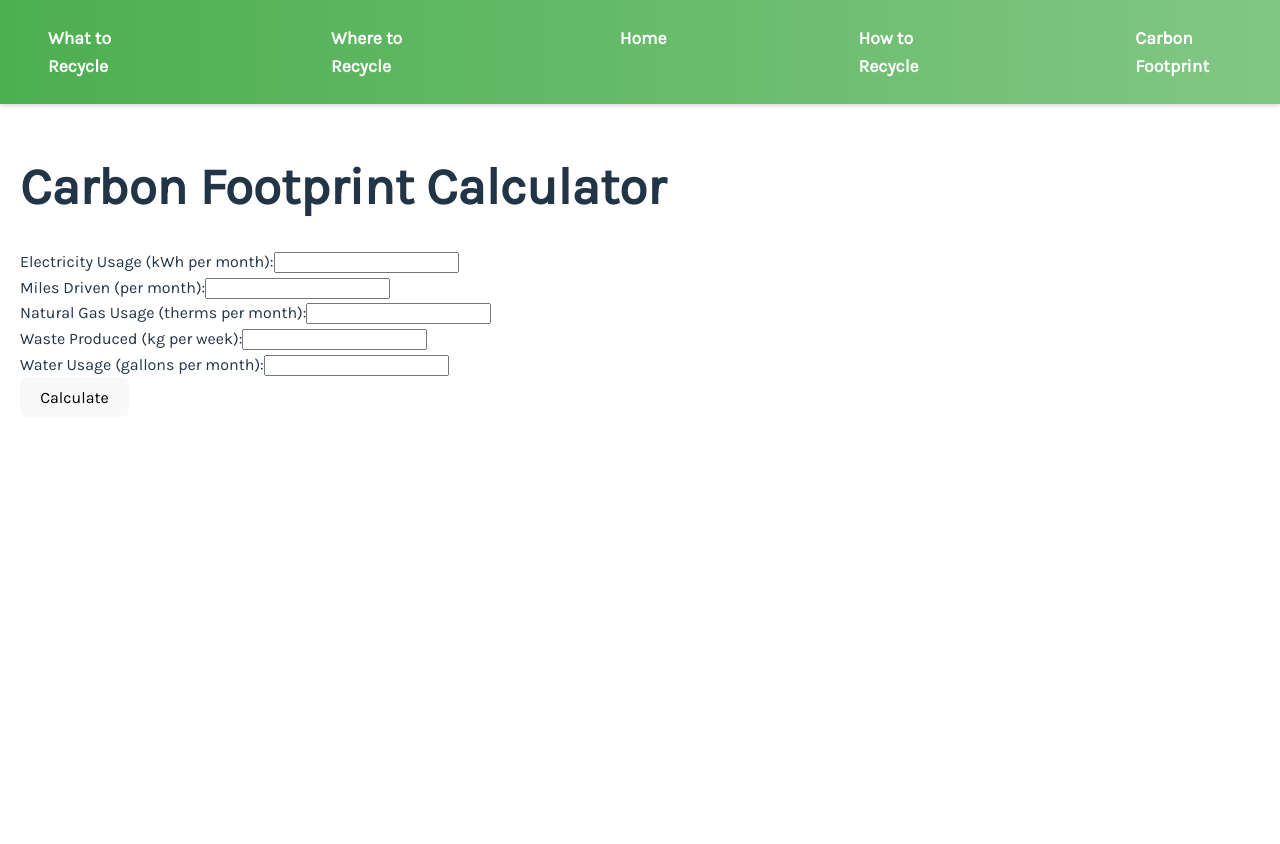
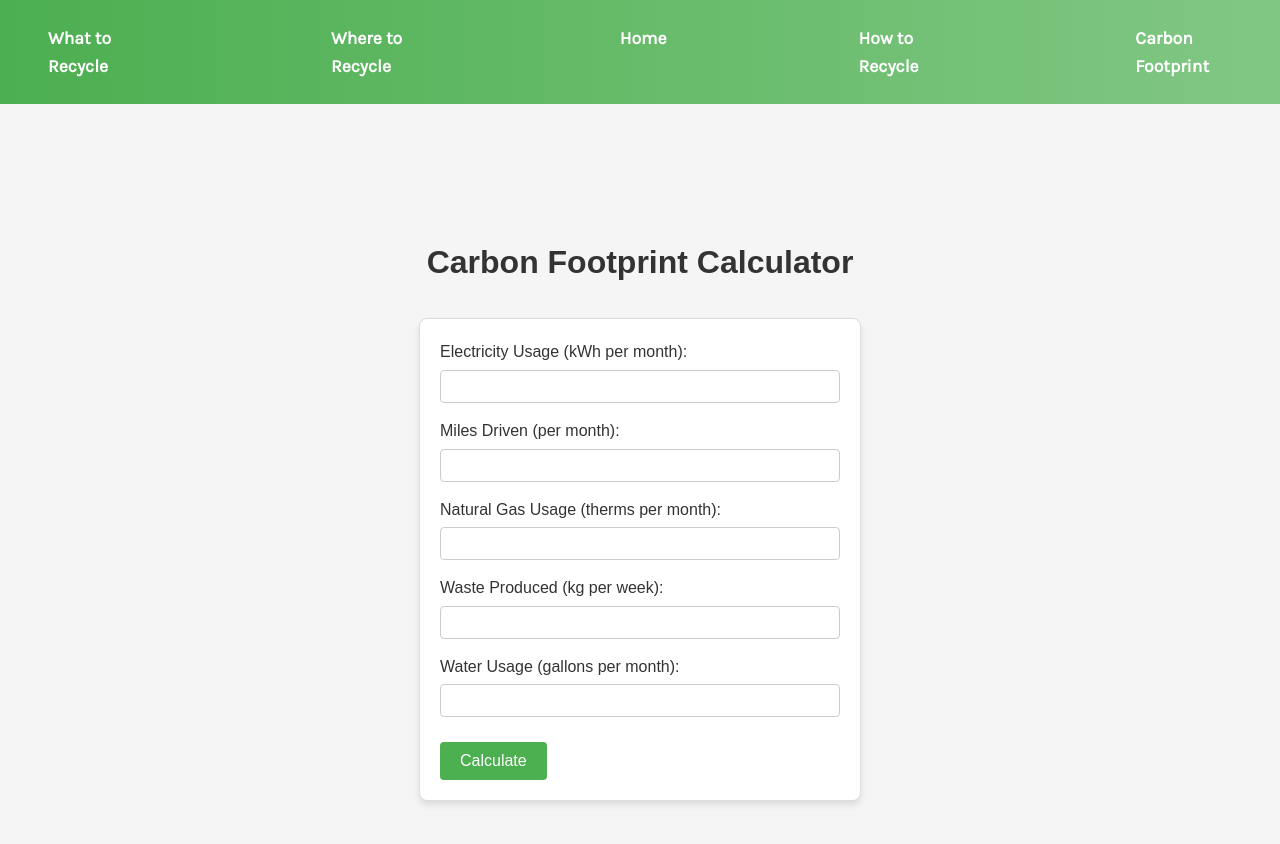
Before and after one commit to Pandahasa/CS160-Team8Project, a React (Vite) app: page /carbonFootprint in a window 1280 px wide. Shown: the top 844 px of the page. Before the commit the page ends 800 px from the top, so only its background shows below. Built offline with nearby package versions, Linux system fonts and the light colour scheme.

Commit message:
Added more to Calculator

```diff
--- a/src/pages/CarbonFootprint.jsx
+++ b/src/pages/CarbonFootprint.jsx
@@ -22,64 +22,58 @@ const CarbonFootprint = () => {
     };
 
     return (
-        <div style={{ padding: '20px' }}>
-            <h1>Carbon Footprint Calculator</h1>
-            <div>
-                <label>
-                    Electricity Usage (kWh per month):
+        <div className="container">
+            <div className="header">Carbon Footprint Calculator</div>
+            <div className="card">
+                <div className="form-group">
+                    <label>Electricity Usage (kWh per month):</label>
                     <input
                         type="number"
                         value={electricity}
                         onChange={(e) => setElectricity(e.target.value)}
                     />
-                </label>
                 </div>
-            <div>
-                <label>
-                    Miles Driven (per month):
+                <div className="form-group">
+                    <label>Miles Driven (per month):</label>
                     <input
                         type="number"
                         value={milesDriven}
                         onChange={(e) => setMilesDriven(e.target.value)}
                     />
-                </label>
                 </div>
-            <div>
-                <label>
-                    Natural Gas Usage (therms per month):
+                <div className="form-group">
+                    <label>Natural Gas Usage (therms per month):</label>
                     <input
                         type="number"
                         value={naturalGas}
                         onChange={(e) => setNaturalGas(e.target.value)}
                     />
-                </label>
                 </div>
-            <div>
-                <label>
-                    Waste Produced (kg per week):
+                <div className="form-group">
+                    <label>Waste Produced (kg per week):</label>
                     <input
                         type="number"
                         value={waste}
                         onChange={(e) => setWaste(e.target.value)}
                     />
-                </label>
                 </div>
-            <div>
-                <label>
-                    Water Usage (gallons per month):
+                <div className="form-group">
+                    <label>Water Usage (gallons per month):</label>
                     <input
                         type="number"
                         value={water}
                         onChange={(e) => setWater(e.target.value)}
                     />
-                </label>
                 </div>
-            <button onClick={calculateFootprint}>Calculate</button>
+                <button className="button" onClick={calculateFootprint}>Calculate</button>
+
                 {footprint !== null && (
-                <div>
-                    <h2>Your Annual Carbon Footprint: {footprint} kg CO2</h2>
+                    <div style={{ marginTop: '20px', textAlign: 'center' }}>
+                        <h3>Your Annual Carbon Footprint:</h3>
+                        <p style={{ fontSize: '1.2rem', fontWeight: 'bold' }}>{footprint} kg CO2</p>
                     </div>
                 )}
+            </div>
         </div>
     );
 };
--- a/src/pages/pageStyles/CarbonFootprint.css
+++ b/src/pages/pageStyles/CarbonFootprint.css
@@ -52,3 +52,17 @@
 .button:hover {
     background-color: #45a049;
 }
+
+.form-group {
+    margin-bottom: 15px;
+    width: 100%;
+}
+
+input {
+    width: 100%;
+    padding: 8px;
+    margin-top: 5px;
+    border: 1px solid #ccc;
+    border-radius: 4px;
+    box-sizing: border-box;
+}
```
Lines whose indentation alone changed are shown as unchanged.
